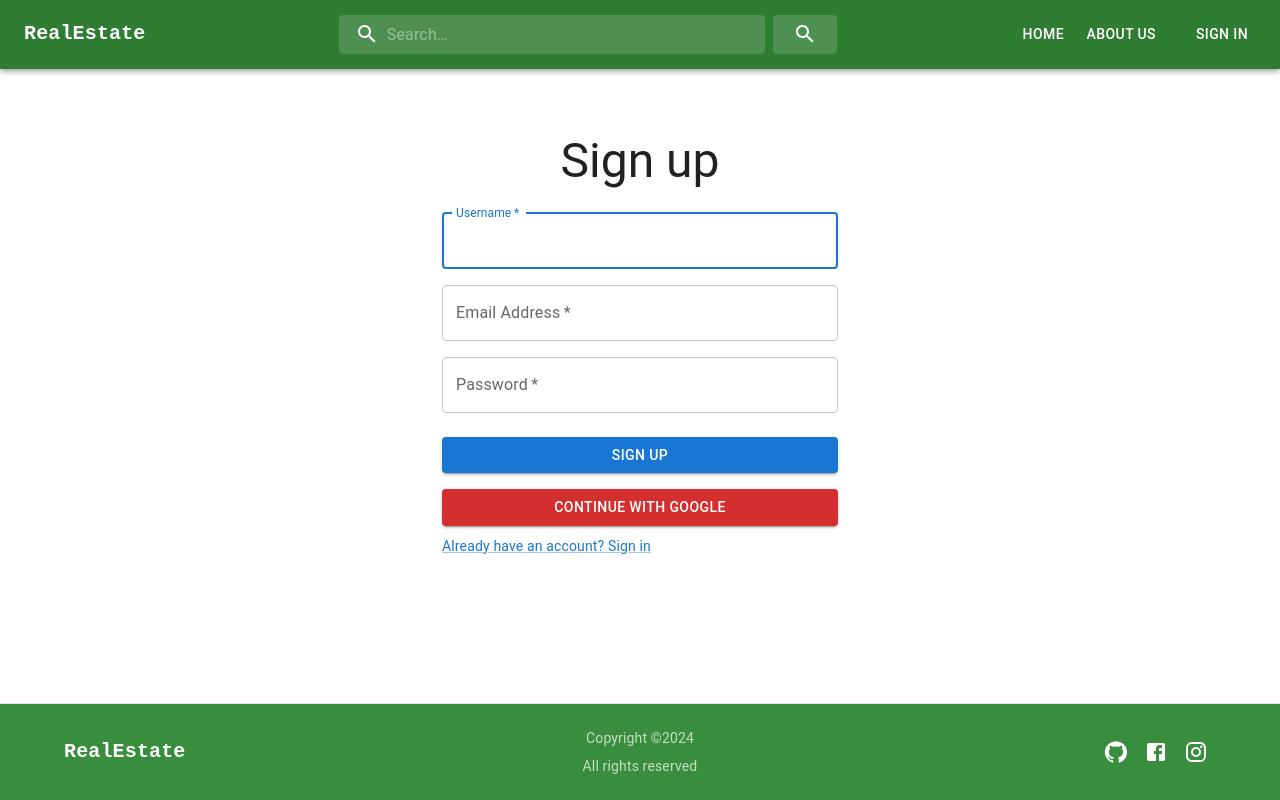
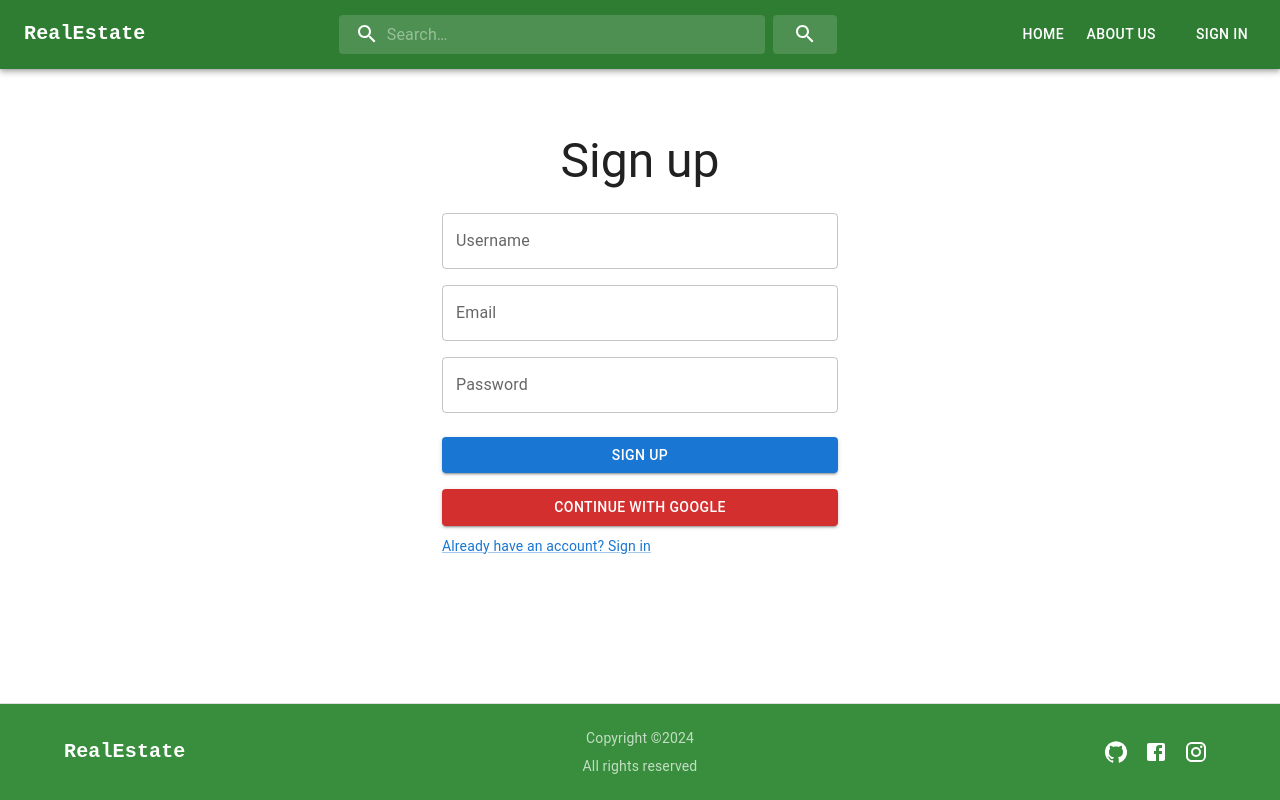
Before and after one commit to PasanMadhuranga/Real-Estate-Marketplace, a React (Vite) app in the folder client/: page /sign-up in a window 1280 px wide. Built offline with nearby package versions, Linux system fonts and the light colour scheme; no server answers.

Commit message:
add client side validation to signup page

```diff
--- /dev/null
+++ b/client/src/components/ValidatedTextField.jsx
@@ -0,0 +1,32 @@
+import { useState } from "react";
+import TextField from "@mui/material/TextField";
+
+export default function ValidatedTextField({
+  label,
+  validator,
+  onChangeFunc,
+  sxProps,
+}) {
+  const [value, setValue] = useState("");
+  const [error, setError] = useState(false);
+  const handleChange = (e) => {
+    const newValue = e.target.value;
+    const errorMessage = validator(newValue);
+    setValue(newValue);
+    setError(errorMessage);
+    onChangeFunc(!errorMessage, newValue);
+  };
+  return (
+    <TextField
+      label={label}
+      value={value}
+      onChange={handleChange}
+      error={!!error}
+      helperText={error}
+      variant="outlined"
+      fullWidth
+      sx={sxProps}
+      color="success"
+    />
+  );
+}
--- /dev/null
+++ b/client/src/components/inputValidators.js
@@ -0,0 +1,67 @@
+export const emptyValidator = (value) => {
+  if (!value.trim()) return "value is empty";
+  return false;
+};
+
+export const usernameValidator = (value) => {
+  if (!/^[a-zA-Z0-9_]+$/.test(value))
+    return "can only contain letters, numbers, and underscores";
+  return false;
+};
+
+export const intervalValidator = (value, min, max) => {
+  const numValue = parseFloat(value);
+
+  if (isNaN(numValue) || numValue < numMin || numValue > numMax)
+    return `value must be between ${min} and ${max}`;
+  return false;
+};
+
+export const passwordValidator = (value) => {
+  if (value.length < 8) {
+    return "must contain at least 8 characters";
+  }
+  if (!/[A-Z]/.test(value)) {
+    return "must contain at least one uppercase letter";
+  }
+  if (!/[a-z]/.test(value)) {
+    return "must contain at least one lowercase letter";
+  }
+  if (!/[0-9]/.test(value)) {
+    return "must contain at least one number";
+  }
+  return false;
+};
+
+export const emailValidator = (value) => {
+  if (!/^[a-zA-Z0-9._:$!%-]+@[a-zA-Z0-9.-]+\.[a-zA-Z]+$/.test(value))
+    return "must be a valid email address";
+  return false;
+};
+
+export const ListingNameValidator = (value) => {
+  if (value.trim().length < 5) {
+    return "must contain at least 5 characters";
+  }
+  return false;
+};
+
+export const ListingDescriptionValidator = (value) => {
+  if (value.trim().length < 50) {
+    return "must contain at least 50 characters";
+  }
+};
+
+export const ListingPriceValidator = (value) => {
+  if (parseInt(value) <= 0) {
+    return "must be a positive number";
+  }
+  return false;
+};
+
+export const ListingRoomValidator = (value) => {
+  if (parseInt(value) <= 0 || parseInt(value) > 20) {
+    return "must be between 1 and 10";
+  }
+  return false;
+};
--- a/client/src/pages/SignUp.jsx
+++ b/client/src/pages/SignUp.jsx
@@ -16,24 +16,48 @@ import {
   signUpSuccess,
   signUpFailure,
 } from "../redux/user/userSlice";
+import { usernameValidator, emailValidator, passwordValidator } from "../components/inputValidators";
+import ValidatedTextField from "../components/ValidatedTextField";
+import { useRef } from "react";
 
 export default function SignUp() {
-  // const [error, setError] = useState(null);
-  // const [loading, setLoading] = useState(false);
-  const [formData, setFormData] = useState({username: "", email: "", password: ""});
+  const isFormValid = useRef({ username: false, email: false, password: false });
+  const formData = useRef({ username: "", email: "", password: "" });
   const { error, loading } = useSelector((state) => state.user);
   const dispatch = useDispatch();
 
   const navigate = useNavigate();
 
+  // const handleSubmit = async (event) => {
+  //   event.preventDefault();
+  //   dispatch(signUpStart());
+  //   // FormData is a built-in JavaScript object that easily captures the data from the form fields.
+  //   // event.currentTarget refers to the form element, and new FormData(event.currentTarget) captures all the form data in a structured way.
+  //   const body = {...formData};
+
+  //   try {
+  //     const response = await axios.post("/api/auth/signup", body, {
+  //       headers: {
+  //         "Content-Type": "application/json",
+  //       },
+  //     });
+  //     dispatch(signUpSuccess(response.data));
+  //     navigate("/");
+  //   } catch (error) {
+  //     // this error is an Axios error object, which contains a response object with the error message.
+  //     dispatch(signUpFailure(error.response.data.message));
+  //   }
+  //   // "/api/users": The URL to which the request is sent. This is typically an endpoint on your server that handles user registration.
+  //   // method: "POST": Specifies that this is a POST request, meaning data will be sent to the server.
+  //   // headers: {"Content-Type": "application/json"}: Sets the Content-Type header to application/json, indicating that the request body contains JSON data.
+  //   // body: JSON.stringify(body): Converts the body object (which contains the form data) to a JSON string to be sent as the request body.
+  // };
+
   const handleSubmit = async (event) => {
     event.preventDefault();
     dispatch(signUpStart());
-    // FormData is a built-in JavaScript object that easily captures the data from the form fields.
-    // event.currentTarget refers to the form element, and new FormData(event.currentTarget) captures all the form data in a structured way.
-    const data = new FormData(event.currentTarget);
-    const body = {...formData};
-
+    if (Object.values(isFormValid.current).every((isValid) => isValid)) {
+      const body = { ...formData.current };
       try {
         const response = await axios.post("/api/auth/signup", body, {
           headers: {
@@ -43,14 +67,12 @@ export default function SignUp() {
         dispatch(signUpSuccess(response.data));
         navigate("/");
       } catch (error) {
-      // this error is an Axios error object, which contains a response object with the error message.
         dispatch(signUpFailure(error.response.data.message));
       }
-    // "/api/users": The URL to which the request is sent. This is typically an endpoint on your server that handles user registration.
-    // method: "POST": Specifies that this is a POST request, meaning data will be sent to the server.
-    // headers: {"Content-Type": "application/json"}: Sets the Content-Type header to application/json, indicating that the request body contains JSON data.
-    // body: JSON.stringify(body): Converts the body object (which contains the form data) to a JSON string to be sent as the request body.
-  };
+    } else {
+      dispatch(signUpFailure("Invalid form data"));
+    }
+  }
 
   return (
     <Container component="main" maxWidth="xs">
@@ -68,7 +90,7 @@ export default function SignUp() {
         <Box component="form" onSubmit={handleSubmit} sx={{ mt: 3 }}>
           <Grid container spacing={2}>
             <Grid item xs={12}>
-              <TextField
+              {/* <TextField
                 name="username"
                 required
                 fullWidth
@@ -78,10 +100,18 @@ export default function SignUp() {
                 variant="outlined"
                 value={formData.username}
                 onChange={(e) => setFormData({...formData, username: e.target.value})}
+              /> */}
+              <ValidatedTextField
+                label="Username"
+                validator={usernameValidator}
+                onChangeFunc={(isValid, value) => {
+                  isFormValid.current.username = isValid;
+                  formData.current.username = value;
+                }}
               />
             </Grid>
             <Grid item xs={12}>
-              <TextField
+              {/* <TextField
                 required
                 fullWidth
                 id="email"
@@ -91,10 +121,18 @@ export default function SignUp() {
                 value={formData.email}
                 variant="outlined"
                 onChange={(e) => setFormData({...formData, email: e.target.value})}
+              /> */}
+              <ValidatedTextField
+                label="Email"
+                validator={emailValidator}
+                onChangeFunc={(isValid, value) => {
+                  isFormValid.current.email = isValid;
+                  formData.current.email = value;
+                }}
               />
             </Grid>
             <Grid item xs={12}>
-              <TextField
+              {/* <TextField
                 required
                 fullWidth
                 name="password"
@@ -105,6 +143,14 @@ export default function SignUp() {
                 variant="outlined"
                 value={formData.password}
                 onChange={(e) => setFormData({...formData, password: e.target.value})}
+              /> */}
+              <ValidatedTextField
+                label="Password"
+                validator={passwordValidator}
+                onChangeFunc={(isValid, value) => {
+                  isFormValid.current.password = isValid;
+                  formData.current.password = value;
+                }}
               />
             </Grid>
           </Grid>
```
Lines whose indentation alone changed are shown as unchanged.
